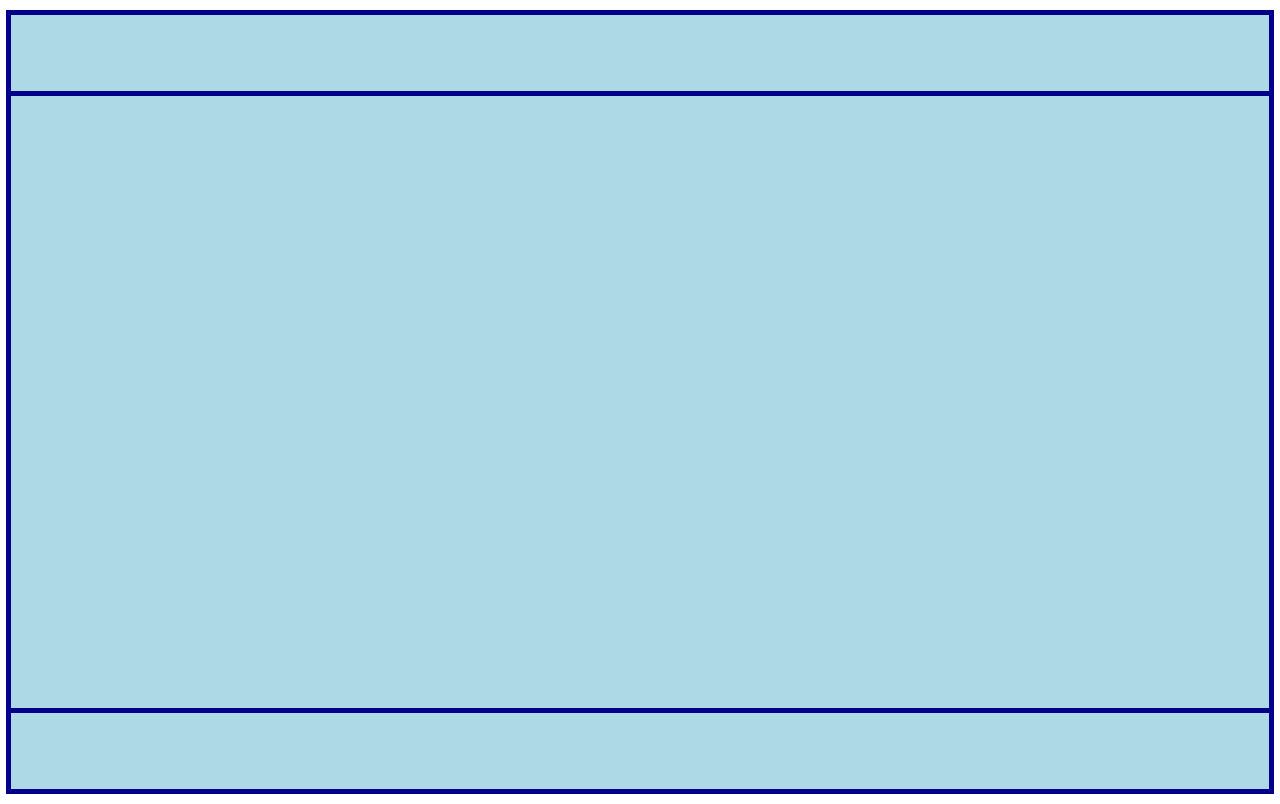
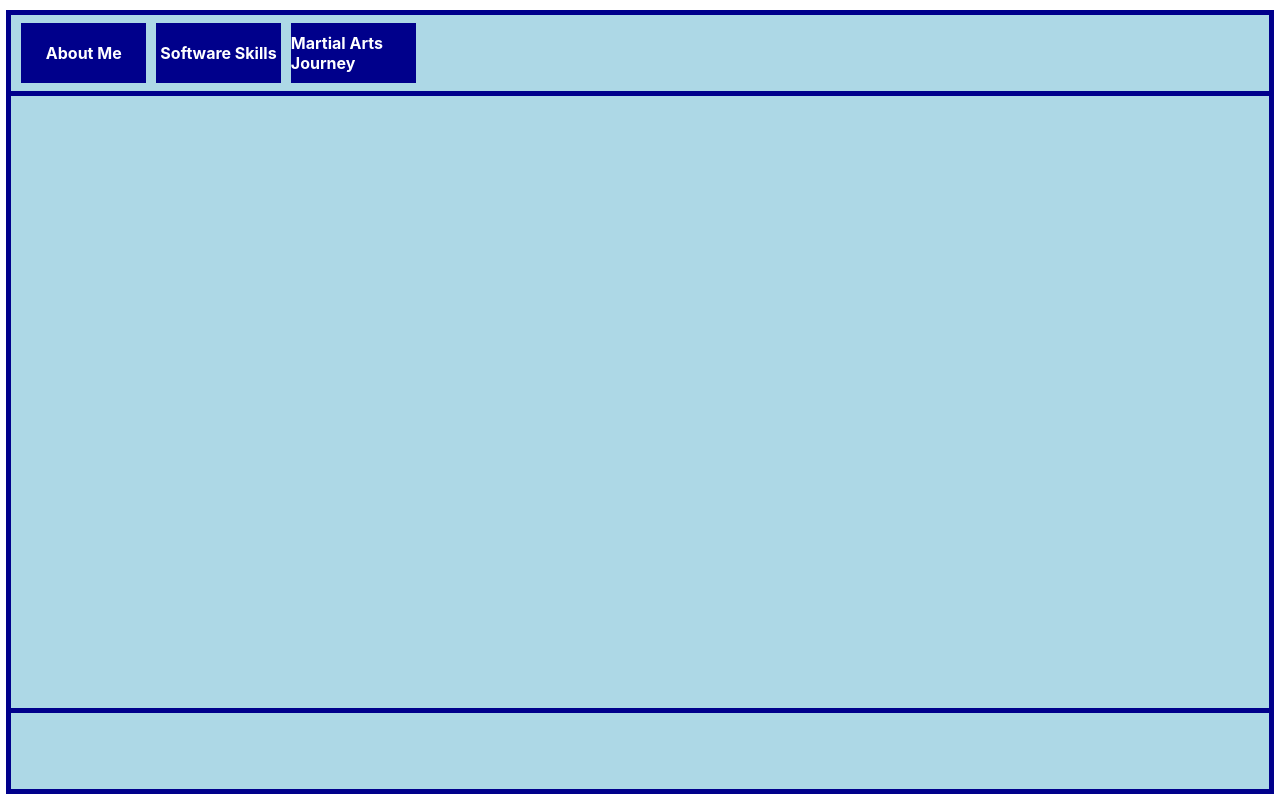
Before and after one commit to rhonvyramos/resume-portfolio-overdone, a React (Create React App) app: page / in a window 1280 px wide. Built offline with nearby package versions, Linux system fonts and the light colour scheme.

Commit message:
navbar buttons added

```diff
--- a/src/assets/home.css
+++ b/src/assets/home.css
@@ -34,6 +34,10 @@
 .home_element {
     background-color: lightblue;
     width: 100%;
+
+    display: flex;
+    justify-content: center;
+    align-items: center;
 }
 
 #home_header {
--- /dev/null
+++ b/src/components/NavBar/index.css
@@ -0,0 +1,32 @@
+#component_navbar {
+    height: calc(100% - 10px);
+    width: calc(100% - 10px);
+}
+
+#navbar_contents {
+    display: flex;
+    justify-content:left;
+    align-items: center;
+
+    width: 100%;
+    height: 100%;
+}
+
+.navbar_button {
+    display: flex;
+    justify-content: center;
+    align-items: center;
+
+    width: 10%;
+    height: 90%;
+
+    background-color: darkblue;
+
+    margin-left: 5px;
+    margin-right: 5px;
+}
+
+.navbar_button p {
+    color: white;
+    font-weight: bold;
+}
--- /dev/null
+++ b/src/components/NavBar/index.js
@@ -0,0 +1,20 @@
+import React from "react";
+import "./index.css";
+
+export default function NavBar() {
+    return (
+        <section id="component_navbar">
+            <div id="navbar_contents">
+                <div className="navbar_button">
+                    <p>About Me</p>
+                </div>
+                <div className="navbar_button">
+                    <p>Software Skills</p>
+                </div>
+                <div className="navbar_button">
+                    <p>Martial Arts Journey</p>
+                </div>
+            </div>
+        </section>
+    )
+};
--- a/src/pages/Home.js
+++ b/src/pages/Home.js
@@ -1,12 +1,17 @@
 import React from "react";
 import "../assets/home.css"
+
+// importing components
+import NavBar from "../components/NavBar/index.js";
 
 export default function Home() {
     return (
         <section id="page_home">
             <div id="home_contents">
                 <div id="home_margin">
-                    <div id="home_header" className="home_element"></div>
+                    <div id="home_header" className="home_element">
+                        <NavBar />
+                    </div>
                     <div id="home_main" className="home_element"></div>
                     <div id="home_footer" className="home_element"></div>
                 </div>
```
Also changed, not shown: src/components/ContactBar/index.css (added), src/components/ContactBar/index.js (added).
